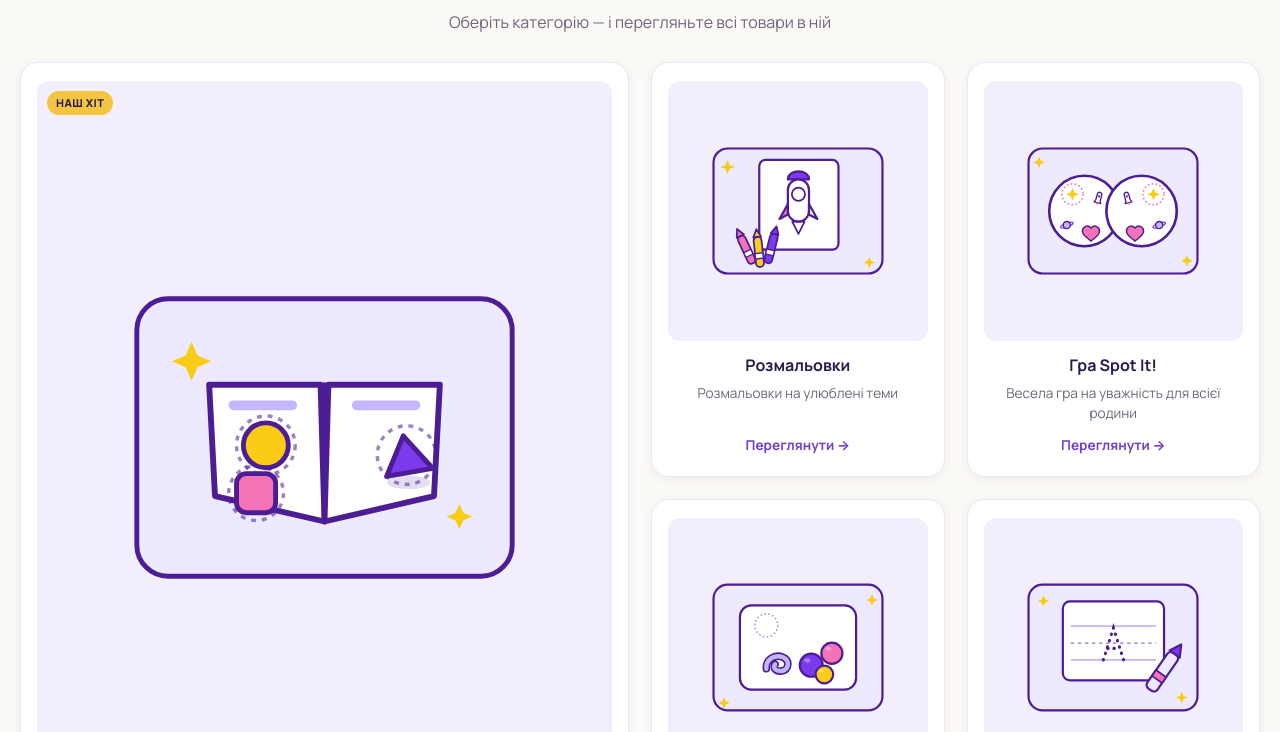
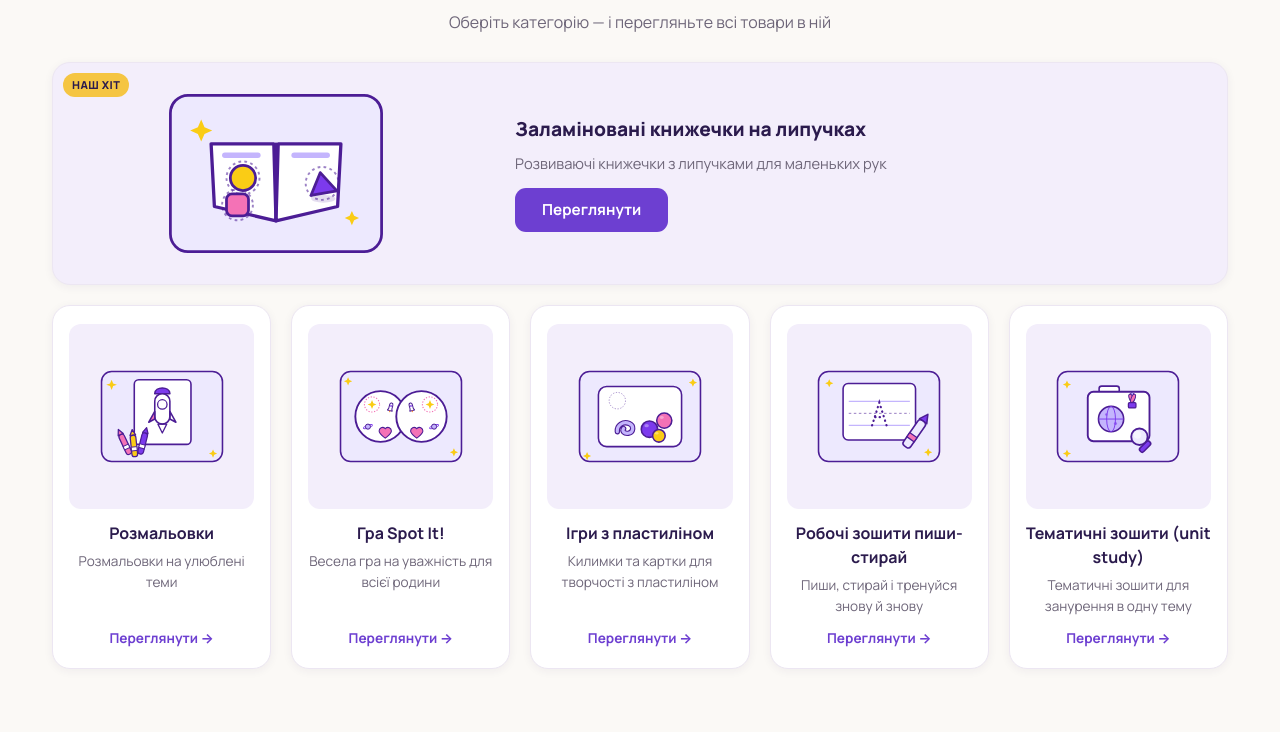
Before and after one commit to ProfessorDZ/barndom, a plain HTML site: page index.html in a window 1280 px wide. Shown: the part 908-1640 px from the top of the page. Drawn offline with Linux system fonts and the light colour scheme.

Commit message:
Polish layout: page width, category chooser, empty cart
Co-Authored-By: Claude Opus 5 <noreply@anthropic.com>

```diff
--- a/css/styles.css
+++ b/css/styles.css
@@ -33,7 +33,7 @@
   --font-body: "Manrope", system-ui, -apple-system, "Segoe UI", sans-serif;
   --font-heading: "Manrope", system-ui, -apple-system, "Segoe UI", sans-serif;
 
-  --container-width: 1280px;
+  --container-width: 1240px;
   color-scheme: light;
 }
 
@@ -117,7 +117,7 @@ button {
   width: 100%;
   max-width: var(--container-width);
   margin: 0 auto;
-  padding-inline: 20px;
+  padding-inline: clamp(16px, 4vw, 32px);
 }
 
 .visually-hidden {
@@ -847,9 +847,11 @@ button {
   }
   .hero__text {
     flex: 1.1;
+    max-width: 560px;
   }
   .hero__text p {
     margin-inline: 0;
+    max-width: none;
   }
   .hero__image {
     flex: 1;
@@ -911,6 +913,83 @@ button {
 
 /* ---------- chooser (type tiles) ---------- */
 
+/* featured type banner: wide horizontal card above the tile grid so the
+   flagship product (velcro-books) never has to share a grid cell — this
+   is what keeps the remaining tiles an even number (no orphans). */
+.type-banner {
+  display: flex;
+  flex-direction: column;
+  gap: 16px;
+  background: var(--color-lavender);
+  border: 1px solid var(--color-border);
+  border-radius: var(--radius-lg);
+  overflow: hidden;
+  text-decoration: none;
+  color: var(--color-ink);
+  box-shadow: var(--shadow-soft);
+  transition: transform 0.18s ease, box-shadow 0.18s ease, border-color 0.18s ease;
+}
+
+.type-banner:hover,
+.type-banner:focus-visible {
+  transform: translateY(-3px);
+  box-shadow: var(--shadow-lift);
+  border-color: var(--color-primary);
+}
+
+.type-banner__image {
+  position: relative;
+  display: flex;
+  align-items: center;
+  justify-content: center;
+  padding: 24px;
+}
+
+.type-banner__image img {
+  width: min(220px, 60%);
+  height: auto;
+}
+
+.type-banner__body {
+  display: flex;
+  flex-direction: column;
+  align-items: flex-start;
+  gap: 8px;
+  padding: 0 24px 24px;
+}
+
+.type-banner__name {
+  font-family: var(--font-heading);
+  font-weight: 800;
+  color: var(--color-deep-purple);
+  font-size: 1.2rem;
+}
+
+.type-banner__tagline {
+  color: var(--color-muted);
+  font-size: 0.92rem;
+  max-width: 46ch;
+}
+
+.type-banner__cta {
+  margin-top: 6px;
+}
+
+@media (min-width: 640px) {
+  .type-banner {
+    flex-direction: row;
+    align-items: center;
+  }
+  .type-banner__image {
+    flex: 0 0 38%;
+    padding: 28px;
+  }
+  .type-banner__body {
+    flex: 1;
+    padding: 24px 28px 24px 0;
+  }
+}
+
 .type-grid {
   display: grid;
   grid-template-columns: repeat(2, minmax(0, 1fr));
@@ -924,14 +1003,19 @@ button {
   }
 }
 
-@media (min-width: 900px) {
+@media (min-width: 1100px) {
   .type-grid {
-    grid-template-columns: repeat(4, minmax(0, 1fr));
-    gap: 22px;
-  }
-  .type-grid .type-card--featured {
+    grid-template-columns: repeat(5, minmax(0, 1fr));
+    gap: 20px;
+  }
+}
+
+/* below the 3-col tablet breakpoint the grid is 2 columns; with 5 tiles
+   that leaves the last one alone on its own row, so span it full width
+   instead of leaving an orphan next to empty space. */
+@media (max-width: 639px) {
+  .type-grid > *:last-child {
     grid-column: span 2;
-    grid-row: span 2;
   }
 }
 
@@ -976,20 +1060,6 @@ button {
   width: 68%;
   height: 68%;
   object-fit: contain;
-}
-
-.type-card--featured .type-card__image {
-  aspect-ratio: 4 / 3;
-}
-
-@media (min-width: 900px) {
-  .type-card--featured .type-card__image {
-    aspect-ratio: auto;
-    flex: 1;
-  }
-  .type-card--featured {
-    justify-content: center;
-  }
 }
 
 .type-card__featured-flag {
@@ -1013,10 +1083,6 @@ button {
   font-size: 1rem;
   overflow-wrap: break-word;
   word-break: break-word;
-}
-
-.type-card--featured .type-card__name {
-  font-size: 1.15rem;
 }
 
 .type-card__tagline {
@@ -1884,7 +1950,7 @@ fieldset.form-field {
 
 .checkbox-field {
   display: flex;
-  align-items: flex-start;
+  align-items: center;
   gap: 10px;
   font-weight: 600;
   cursor: pointer;
@@ -1892,9 +1958,8 @@ fieldset.form-field {
 }
 
 .checkbox-field input {
-  margin-top: 4px;
-  width: 19px;
-  height: 19px;
+  width: 18px;
+  height: 18px;
   flex-shrink: 0;
   accent-color: var(--color-primary);
 }
@@ -2131,6 +2196,10 @@ fieldset.form-field {
   gap: 28px;
 }
 
+.cart-layout[hidden] {
+  display: none;
+}
+
 @media (min-width: 1000px) {
   .cart-layout {
     flex-direction: row;
--- a/js/app.js
+++ b/js/app.js
@@ -361,7 +361,7 @@
     var mount = document.getElementById("bd-announcement");
     if (!mount) return;
     var key = (window.BD_CONFIG && window.BD_CONFIG.announcementKey) || "announcement.text";
-    mount.innerHTML = '<p class="announcement-bar__inner">' + escapeHtml(window.BD_T(key)) + "</p>";
+    mount.innerHTML = '<div class="container"><p class="announcement-bar__inner">' + escapeHtml(window.BD_T(key)) + "</p></div>";
   }
 
   function searchFormHtml(idSuffix) {
@@ -765,15 +765,12 @@
     );
   }
 
-  function typeCardHtml(type, featured) {
+  function typeCardHtml(type) {
     return (
-      '<a class="type-card' +
-      (featured ? " type-card--featured" : "") +
-      '" href="catalog.html?type=' +
+      '<a class="type-card" href="catalog.html?type=' +
       encodeURIComponent(type.id) +
       '">' +
       '<span class="type-card__image">' +
-      (featured ? '<span class="type-card__featured-flag">' + escapeHtml(window.BD_T("home.featuredBadge")) + "</span>" : "") +
       '<img src="' +
       type.image +
       '" alt="" width="160" height="160" loading="lazy">' +
@@ -791,6 +788,49 @@
     );
   }
 
+  // The flagship type (velcro-books) gets a wide horizontal banner of its
+  // own instead of a grid cell, so the remaining types divide evenly into
+  // the tile grid with no leftover/orphan tile.
+  function typeBannerHtml(type) {
+    return (
+      '<a class="type-banner" href="catalog.html?type=' +
+      encodeURIComponent(type.id) +
+      '">' +
+      '<span class="type-banner__image">' +
+      '<span class="type-card__featured-flag">' +
+      escapeHtml(window.BD_T("home.featuredBadge")) +
+      "</span>" +
+      '<img src="' +
+      type.image +
+      '" alt="" width="220" height="220" loading="lazy">' +
+      "</span>" +
+      '<span class="type-banner__body">' +
+      '<span class="type-banner__name">' +
+      escapeHtml(window.BD_T("type." + type.id)) +
+      "</span>" +
+      '<span class="type-banner__tagline">' +
+      escapeHtml(window.BD_T("typeTagline." + type.id)) +
+      "</span>" +
+      '<span class="btn btn--primary type-banner__cta">' +
+      escapeHtml(window.BD_T("home.cardView")) +
+      "</span>" +
+      "</span>" +
+      "</a>"
+    );
+  }
+
+  function typeChooserHtml() {
+    var types = orderedTypes();
+    var featured = types[0];
+    var rest = types.slice(1);
+    return (
+      typeBannerHtml(featured) +
+      '<div class="type-grid" style="margin-top: 20px;">' +
+      rest.map(typeCardHtml).join("") +
+      "</div>"
+    );
+  }
+
   function breadcrumbsHtml(items) {
     // items: [{label, href?}] — the last item has no href (current page).
     var parts = items.map(function (item, i) {
@@ -807,13 +847,6 @@
     var mount = document.getElementById("bd-page");
     if (!mount) return;
     setTitle(window.BD_T("home.sectionTitle"));
-
-    var typesOrdered = orderedTypes();
-    var typeTiles = typesOrdered
-      .map(function (type, i) {
-        return typeCardHtml(type, i === 0);
-      })
-      .join("");
 
     var bestsellers = getBestsellers(8);
 
@@ -876,8 +909,8 @@
       '<p class="section-lede section-lede--center">' +
       escapeHtml(window.BD_T("home.chooserSubtitle")) +
       "</p>" +
-      '<div class="type-grid" style="margin-top: 28px;">' +
-      typeTiles +
+      '<div style="margin-top: 28px;">' +
+      typeChooserHtml() +
       "</div>" +
       "</section>" +
       (bestsellers.length
@@ -1180,12 +1213,8 @@
         '<h1 class="section-title">' +
         escapeHtml(window.BD_T("home.sectionTitle")) +
         "</h1>" +
-        '<div class="type-grid">' +
-        orderedTypes()
-          .map(function (t, i) {
-            return typeCardHtml(t, i === 0);
-          })
-          .join("") +
+        '<div>' +
+        typeChooserHtml() +
         "</div>" +
         "</section>";
       return;
@@ -1746,9 +1775,11 @@
   var checkoutSubmitted = false;
 
   function stepIndicatorHtml() {
+    // Step 1 is active as soon as you land on the cart page; steps 2-3
+    // only light up once the order form has been submitted (checkout).
     var steps = [
       { key: "stepCart", active: true },
-      { key: "stepDetails", active: true },
+      { key: "stepDetails", active: checkoutSubmitted },
       { key: "stepPayment", active: checkoutSubmitted },
     ];
     return (
@@ -1777,12 +1808,16 @@
     var summaryMount = document.getElementById("bd-cart-summary");
     var formSection = document.getElementById("bd-order-section");
     var emptyMount = document.getElementById("bd-cart-empty");
+    var layoutMount = document.getElementById("bd-cart-layout");
     if (!listMount) return;
 
     if (!cart.length) {
       listMount.innerHTML = "";
       if (summaryMount) summaryMount.innerHTML = "";
       if (formSection) formSection.hidden = true;
+      // Nothing to show a summary or order form for — hide the whole
+      // two-column layout so no empty boxes are left floating around.
+      if (layoutMount) layoutMount.hidden = true;
       if (emptyMount) {
         emptyMount.hidden = false;
         emptyMount.innerHTML =
@@ -1798,6 +1833,7 @@
     }
 
     if (emptyMount) emptyMount.hidden = true;
+    if (layoutMount) layoutMount.hidden = false;
     if (formSection) formSection.hidden = false;
 
     listMount.innerHTML =
@@ -1941,7 +1977,7 @@
       stepIndicatorHtml() +
       "</div>" +
       '<div class="cart-empty" id="bd-cart-empty" hidden></div>' +
-      '<div class="cart-layout">' +
+      '<div class="cart-layout" id="bd-cart-layout">' +
       '<div class="cart-layout__main">' +
       '<div id="bd-cart-list"></div>' +
       '<section class="order-section" id="bd-order-section">' +
```
